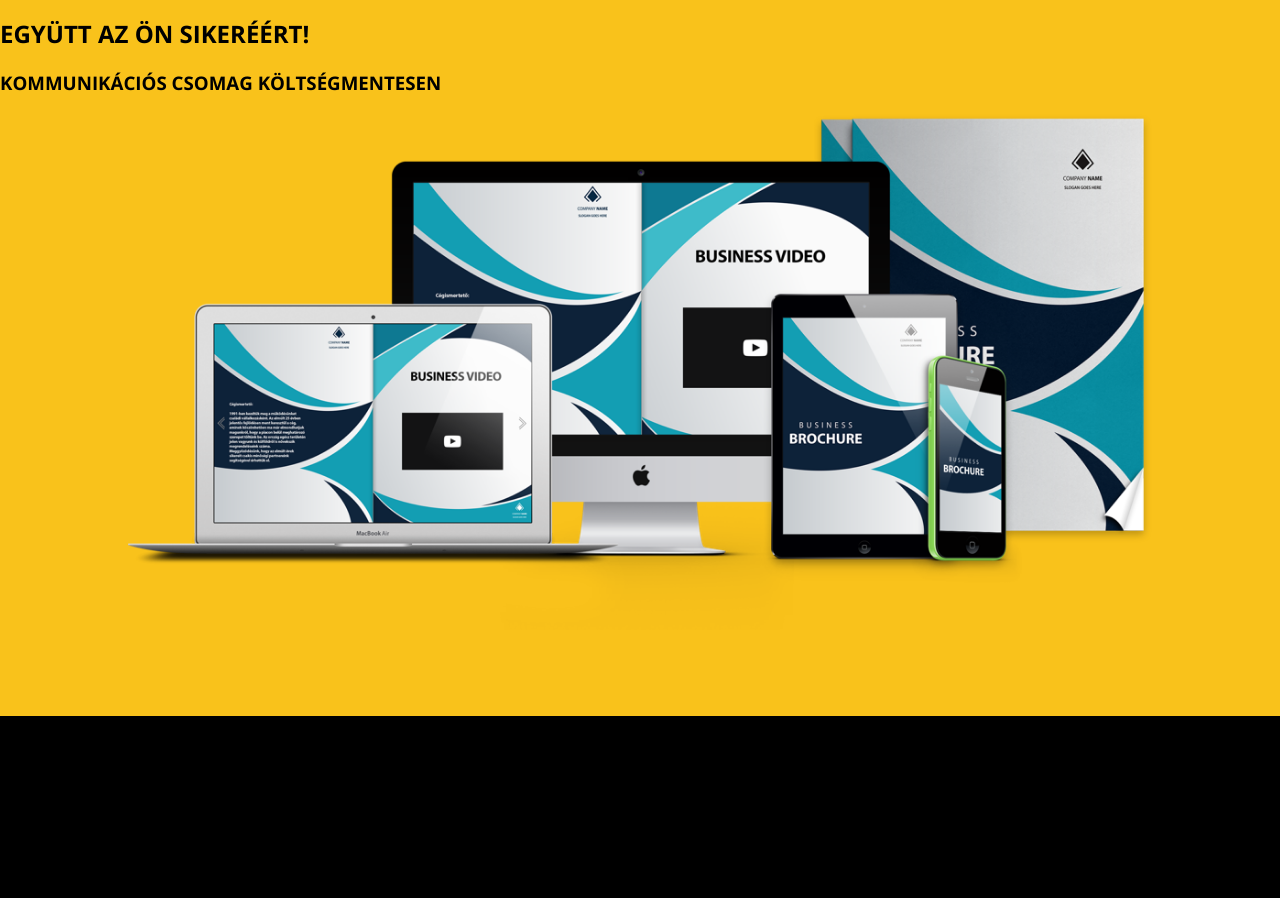
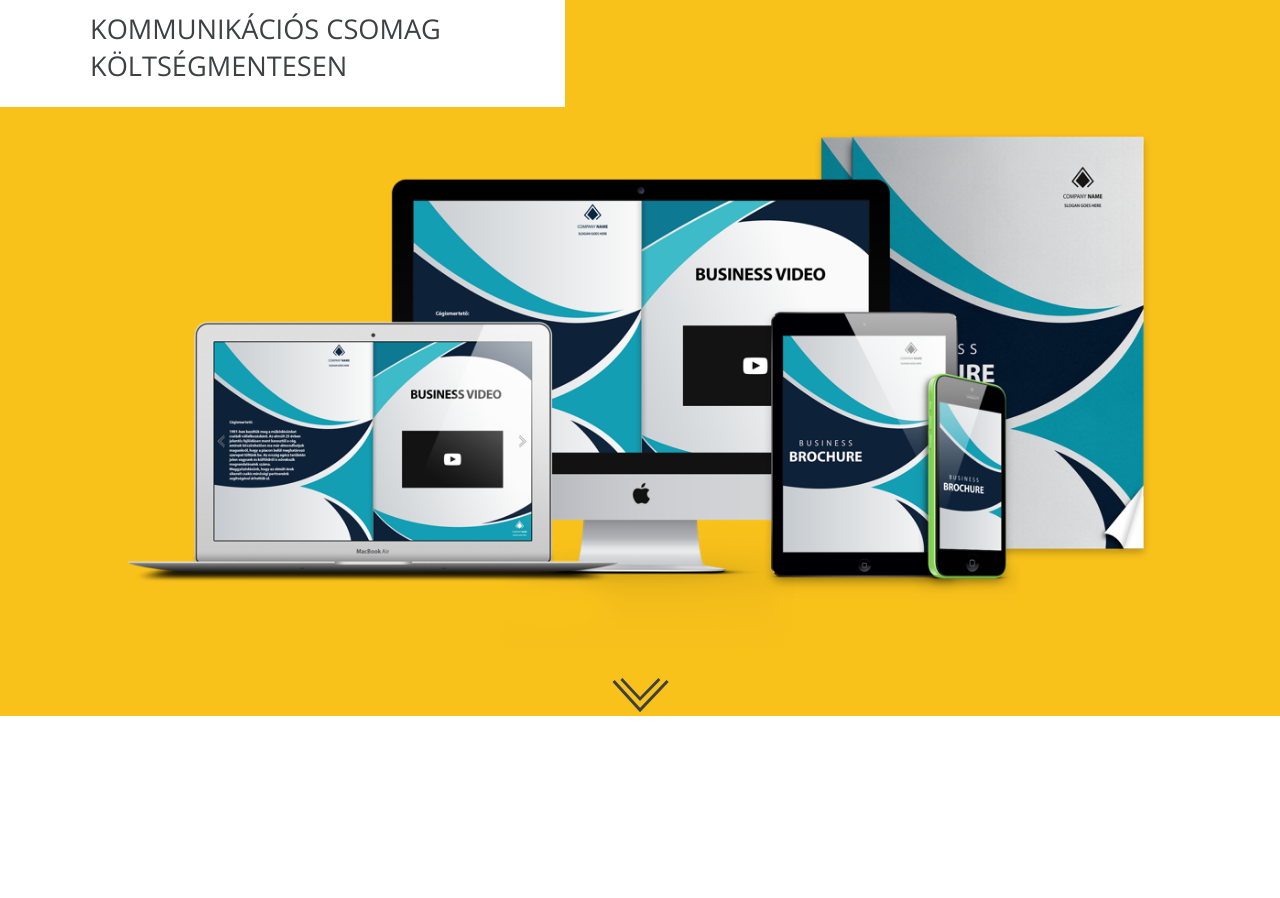
Before and after one commit to designhorf/prv, a website: page index.html in a window 1280 px wide. Shown: the part 154-1052 px from the top of the page. Drawn offline with nearby package versions, Linux system fonts and the light colour scheme.

Commit message:
modified alignment and style of text and added scrolling down svg icon

```diff
--- a/index.html
+++ b/index.html
@@ -27,20 +27,27 @@
       </div>
 		</div>
 
+
     <section class="main" id="home">
-      <div class="main-text">
+      <div class="main-text bottom-space">
         <h1>Együtt az Ön sikeréért!</h1>
-        <h3>Kommunikációs csomag költségmentesen</h3>
+        <h2>Kommunikációs csomag költségmentesen</h2>
       </div>
 
       <div class="main-devices">
         <img class="main-devices-img" src="assets/images/devices.png" alt="devices">
       </div>
+
+      <div class="main-scroll">
+        <img class="main-scroll-icon" src="assets/images/scroll-down.svg" alt="scroll down icon">
+      </div>
     </section>
+
 
     <section class="ajanlatunk">
 
     </section>
+
 	</div>
 </body>
 </html>
--- a/stylesheets/base.scss
+++ b/stylesheets/base.scss
@@ -4,6 +4,7 @@
 body,
 html,
 .wrap {
+  color: $gray;
   height: 100%;
   margin: 0;
   padding: 0;
@@ -13,7 +14,19 @@ html {
   font-family: 'Open Sans', sans-serif;
 }
 
+h1 {
+  font-size: 2em;
+}
+
+h2 {
+  font-size: 1.7em;
+}
+
 $header-height: 70px;
+
+.bottom-space {
+  margin-bottom: 25px;
+}
 
 .header {
   background-color: $white;
@@ -26,7 +39,6 @@ $header-height: 70px;
 
   &-wrap {
     @include flexbox(row, center, space-between, nowrap);
-    color: $black;
     height: inherit;
     margin: 0 auto;
     max-width: 1100px;
@@ -56,22 +68,34 @@ $header-height: 70px;
   width: 100%;
 
   &-text {
-    // padding-top: 100px;
+    $test: calc((100% - 1100px) / 2 + 0px);
+    background-color: $white;
+    display: table;
+    max-width: 450px;
+    padding-left: $test;
+    padding-right: 25px;
     text-transform: uppercase;
+
+    h2 {
+      font-weight: 300;
+    }
   }
 
   &-devices {
-    margin: 0 auto;
+    margin: 0 auto 25px;
     width: 80%;
 
     &-img {
       width: 100%;
     }
   }
+
+  &-scroll {
+    text-align: center;
+  }
 }
 
 .ajanlatunk {
-  background-color: $black;
   height: 100%;
   width: 100%;
 }
--- a/stylesheets/modules/_colours.scss
+++ b/stylesheets/modules/_colours.scss
@@ -1,3 +1,4 @@
 $black: #000;
 $white: #fff;
 $yellow: #f9c21b;
+$gray: #3e4042;
```
Also changed, not shown: assets/images/scroll-down.svg (added), assets/stylesheets/base.css, assets/stylesheets/base.min.css, images/scroll-down.svg (added).
